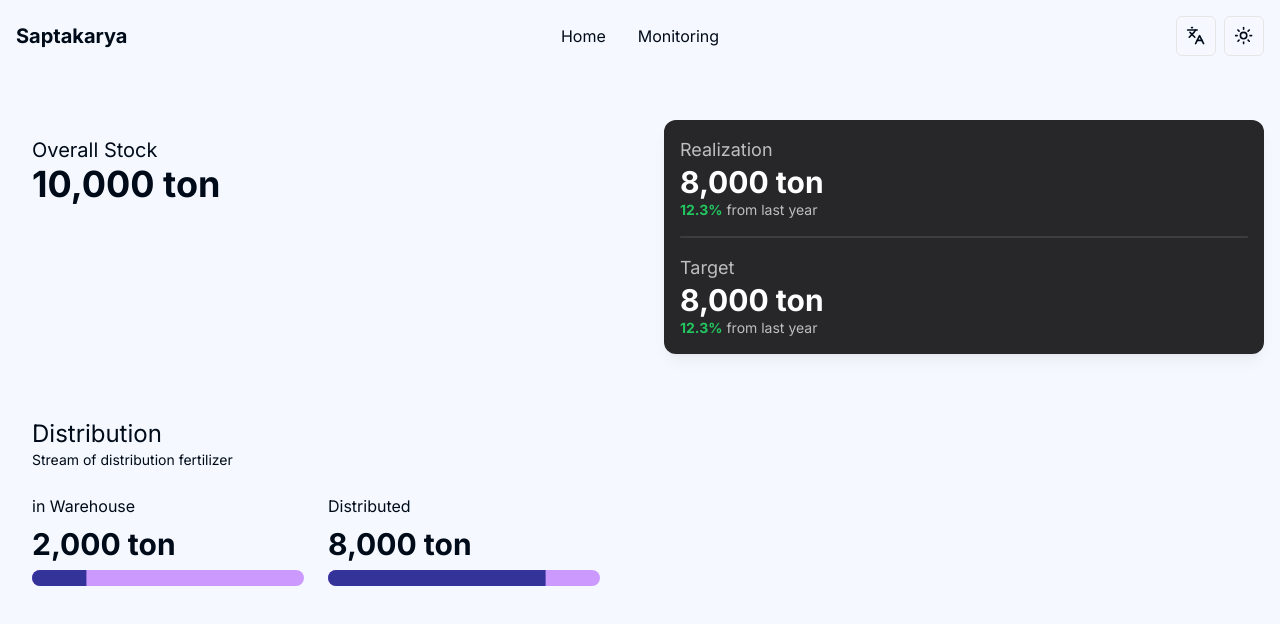
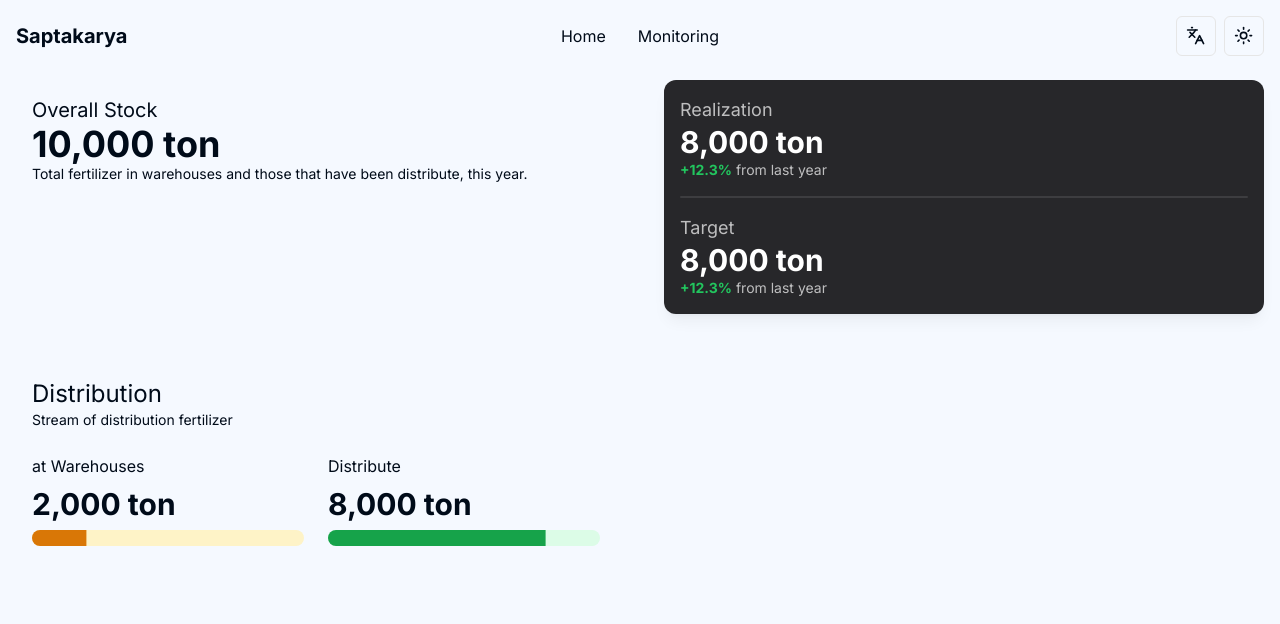
Before and after one commit to weexdayend/didactic-waffle, a Next.js app: page /en/home in a window 1280 px wide. Shown: the top 624 px of the page. Built offline with nearby package versions, Linux system fonts and the light colour scheme.

Commit message:
edit home

```diff
--- a/messages/en.json
+++ b/messages/en.json
@@ -8,11 +8,17 @@
     },
     "CardStock": {
       "title": "Overall Stock",
-      "button-new": "New Stock"
+      "description": "Total fertilizer in warehouses and those that have been distribute, this year."
     },
     "CardAch": {
       "realization": "Realization",
       "target": "Target",
       "notes": "from last year"
+    },
+    "CardDistribution": {
+      "title": "Distribution",
+      "description": "Stream of distribution fertilizer",
+      "warehouse": "at Warehouses",
+      "distributed": "Distribute"
     }
 }
--- a/messages/id.json
+++ b/messages/id.json
@@ -8,11 +8,17 @@
     },
     "CardStock": {
       "title": "Stok Keseluruhan",
-      "button-new": "Stok Baru"
+      "description": "Total pupuk di gudang dan yang sudah tersalurkan, tahun ini."
     },
     "CardAch": {
       "realization": "Realisasi",
       "target": "Target",
       "notes": "dari tahun terakhir"
+    },
+    "CardDistribution": {
+      "title": "Distribusi",
+      "description": "Aliran distribusi pupuk.",
+      "warehouse": "Gudang",
+      "distributed": "Tersalurkan"
     }
 }
--- a/src/app/[locale]/(main)/home/page.tsx
+++ b/src/app/[locale]/(main)/home/page.tsx
@@ -1,44 +1,45 @@
 import React from 'react'
 
 import { useTranslations } from 'next-intl';
-import { Button } from '@/components/ui/button';
 import { Progress } from '@/components/ui/progress';
 
 const Page = () => {
   const cs = useTranslations('CardStock');
   const ca = useTranslations('CardAch');
+  const cd = useTranslations('CardDistribution');
 
   return (
-    <div className='flex flex-col items-center pt-[15vh] py-16'>
+    <div className='flex flex-col items-center py-20'>
       <div className='w-full grid sm:grid-cols-1 md:grid-cols-2 lg:grid-cols-2 xl:grid-cols-2 gap-12 px-4'>
         <div className='flex flex-col w-full p-4'>
-          <h1 className='text-xl'>{cs('title')}</h1>
+          <h4 className='text-xl'>{cs('title')}</h4>
           <h1 className='font-bold text-4xl'>10,000 ton</h1>
+          <h6 className='text-sm dark:text-white/60'>{cs('description')}</h6>
         </div>
         <div className='flex flex-col w-full bg-zinc-800 rounded-xl shadow-lg shadow-black/5 dark:bg-white p-4'>
           <h4 className='text-lg text-white/70 dark:text-gray-600'>{ca('realization')}</h4>
           <h1 className='text-3xl text-white font-bold dark:text-gray-800'>8,000 ton</h1>
-          <h6 className='text-sm text-white/70 dark:text-gray-700'><span className='text-green-500 font-bold'>12.3%</span> {ca('notes')}</h6>
+          <h6 className='text-sm text-white/70 dark:text-gray-700'><span className='text-green-500 font-bold'>+12.3%</span> {ca('notes')}</h6>
 
           <div className='h-0.5 w-full rounded-full bg-white/10 dark:bg-gray-200 my-4' />
 
           <h4 className='text-lg text-white/70 dark:text-gray-600'>{ca('target')}</h4>
           <h1 className='text-3xl text-white font-bold dark:text-gray-800'>8,000 ton</h1>
-          <h6 className='text-sm text-white/70 dark:text-gray-700'><span className='text-green-500 font-bold'>12.3%</span> {ca('notes')}</h6>
+          <h6 className='text-sm text-white/70 dark:text-gray-700'><span className='text-green-500 font-bold'>+12.3%</span> {ca('notes')}</h6>
         </div>
         <div className='flex flex-col w-full p-4'>
-          <h1 className='text-2xl'>Distribution</h1>
-          <h4 className='text-sm dark:text-white/60'>Stream of distribution fertilizer</h4>
+          <h1 className='text-2xl'>{cd('title')}</h1>
+          <h4 className='text-sm dark:text-white/60'>{cd('description')}</h4>
           <div className='grid sm:grid-cols-1 md:grid-cols-2 lg:grid-cols-2 xl:grid-cols-2 gap-6 pt-6'>
             <div className='flex flex-col justify-center gap-2'>
-              <h1 className='text-base dark:text-white/80'>in Warehouse</h1>
+              <h1 className='text-base dark:text-white/80'>{cd('warehouse')}</h1>
               <h1 className='text-3xl font-bold'>2,000 ton</h1>
-              <Progress value={20} className="w-full" />
+              <Progress value={20} className="w-full" primaryColor='bg-amber-600' secondaryColor='bg-amber-100' />
             </div>
             <div className='flex flex-col justify-center gap-2'>
-              <h1 className='text-base dark:text-white/80'>Distributed</h1>
+              <h1 className='text-base dark:text-white/80'>{cd('distributed')}</h1>
               <h1 className='text-3xl font-bold'>8,000 ton</h1>
-              <Progress value={80} className="w-full" />
+              <Progress value={80} className="w-full" primaryColor='bg-green-600' secondaryColor='bg-green-100' />
             </div>
           </div>
         </div>
--- a/src/components/ui/progress.tsx
+++ b/src/components/ui/progress.tsx
@@ -5,20 +5,24 @@ import * as ProgressPrimitive from "@radix-ui/react-progress"
 
 import { cn } from "@/lib/utils"
 
-const Progress = React.forwardRef<
-  React.ElementRef<typeof ProgressPrimitive.Root>,
-  React.ComponentPropsWithoutRef<typeof ProgressPrimitive.Root>
->(({ className, value, ...props }, ref) => (
+interface ProgressProps extends React.ComponentPropsWithoutRef<typeof ProgressPrimitive.Root> {
+  primaryColor?: string;
+  secondaryColor?: string;
+  value?: number;
+}
+
+const Progress = React.forwardRef<HTMLDivElement, ProgressProps>(
+  ({ className, value, primaryColor, secondaryColor, ...props }, ref) => (
   <ProgressPrimitive.Root
     ref={ref}
     className={cn(
-      "relative h-4 w-full overflow-hidden rounded-full bg-secondary",
+      `relative h-4 w-full overflow-hidden rounded-full ${secondaryColor}`,
       className
     )}
     {...props}
   >
     <ProgressPrimitive.Indicator
-      className="h-full w-full flex-1 bg-primary transition-all"
+      className={`h-full w-full flex-1 ${primaryColor} transition-all`}
       style={{ transform: `translateX(-${100 - (value || 0)}%)` }}
     />
   </ProgressPrimitive.Root>
```
